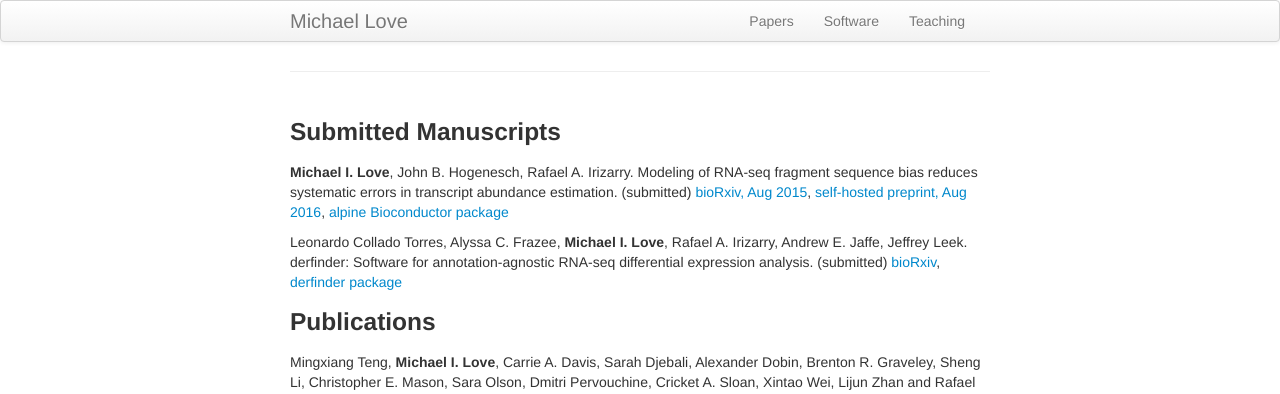
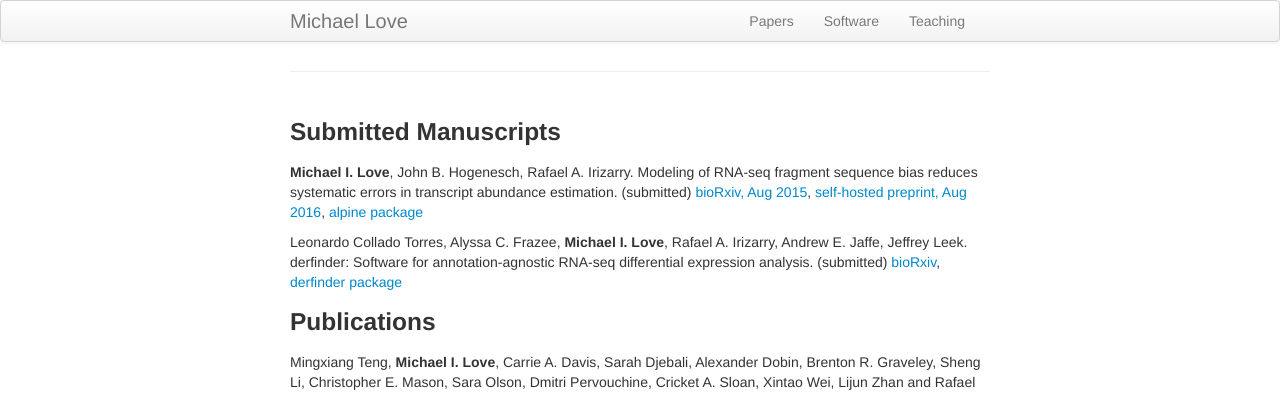
Before and after one commit to mikelove/mikelove.github.io, a Jekyll site: the page built from pages/papers.md, in a window 1280 px wide. Shown: the top 394 px of the page. Built offline with Jekyll 4.4.1, drawn with Linux system fonts in a browser that asks for light colours.

```diff
--- a/pages/papers.md
+++ b/pages/papers.md
@@ -10,7 +10,7 @@ RNA-seq fragment sequence bias reduces systematic errors in
 transcript abundance estimation. (submitted)
 [bioRxiv, Aug 2015](http://biorxiv.org/content/early/2015/08/28/025767),
 [self-hosted preprint, Aug 2016](http://mikelove.nfshost.com/papers/love_alpine_preprint.pdf),
-[alpine Bioconductor package](http://bioconductor.org/packages/alpine)
+[alpine package](http://bioconductor.org/packages/alpine)
 
 Leonardo Collado Torres, Alyssa C. Frazee, **Michael I. Love**, Rafael A.
 Irizarry, Andrew E. Jaffe, Jeffrey Leek. derfinder: Software for
@@ -35,7 +35,7 @@ inferences. *F1000Research*,
 4(1521), December 2015.
 [F1000Research](http://f1000research.com/articles/4-1521/v1),
 [doi: 10.12688/f1000research.7563.1](http://dx.doi.org/10.12688/f1000research.7563.1),
-[tximport package](https://github.com/mikelove/tximport)
+[tximport package](http://bioconductor.org/packages/tximport)
 
 **Michael I. Love**, Simon Anders, Vladislav Kim, Wolfgang Huber. RNA-seq
 workflow: gene-level exploratory analysis and differential
```
